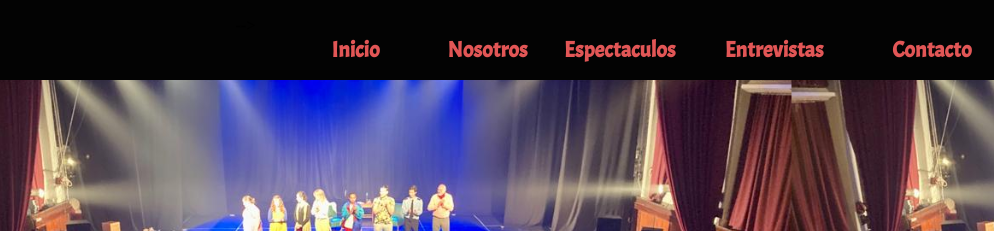
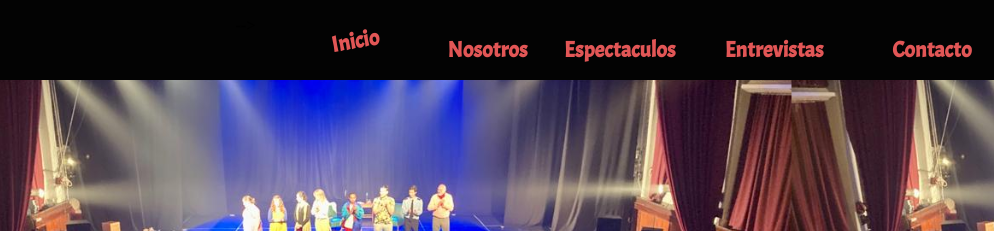
Before and after one commit to lolygrana/Proyecto-1, a plain HTML site: page index.html in a window 1280 px wide. In both pictures the pointer is over the link "Inicio". Shown: the top 231 px of the page, 286-1280 px from the left. Drawn offline with Linux system fonts and the light colour scheme; a web font is replaced by a local one.

Commit message:
se añade css/estilos.css

```diff
--- a/css/estilos.css
+++ b/css/estilos.css
@@ -541,6 +541,10 @@ p{
     width: 150px;
 }
 /* animacion al nav */
+a:hover{
+    transform: rotate(-10deg);
+}
+
 
 
 
@@ -697,7 +701,6 @@ label{
 }
 
 #contenido5{
-
     background-image: url(../media/foto\ del\ header\ mas\ oscura.jpg);
     background-position: center;
 }
```
